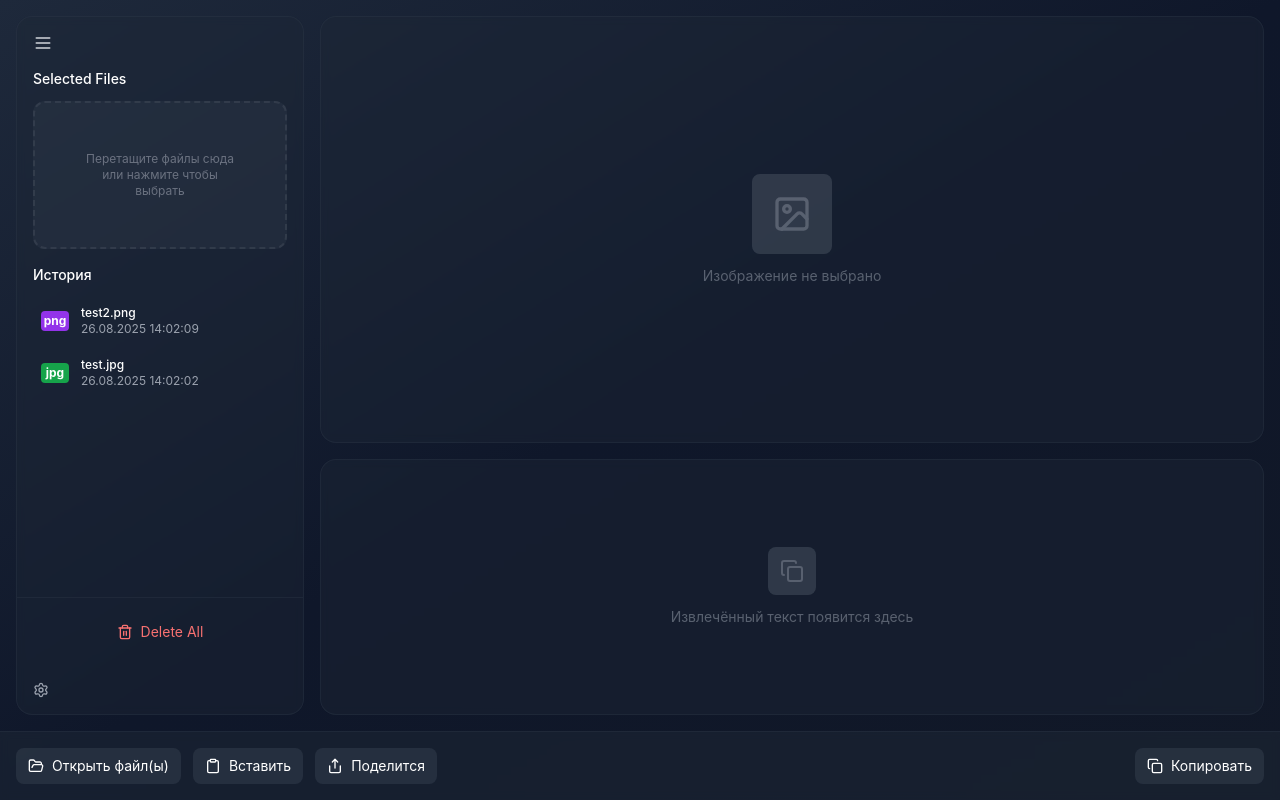
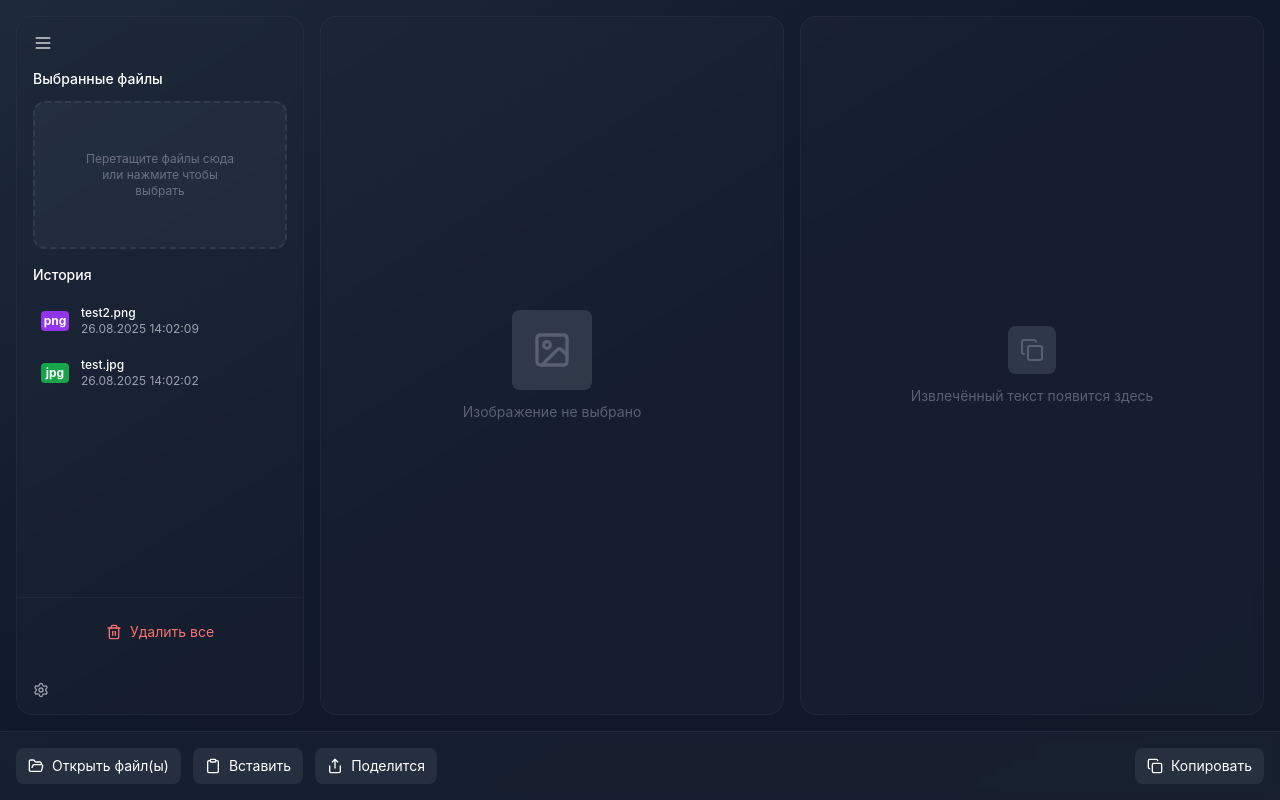
Before and after one commit to aleksgov/tns-reader-app, a React (Create React App) app: page / in a window 1280 px wide. Built offline with nearby package versions, Linux system fonts and the light colour scheme.

Commit message:
feat(menu): vertical

```diff
--- a/src/App.js
+++ b/src/App.js
@@ -51,7 +51,7 @@ export default function ImageToTextApp() {
 
               {/* Выбранные файлы */}
               <div className="px-4 pb-4">
-                <h3 className="text-white font-medium text-sm mb-3">Selected Files</h3>
+                <h3 className="text-white font-medium text-sm mb-3">Выбранные файлы</h3>
                 <div className="bg-gray-700/30 rounded-xl p-8 border-2 border-dashed border-gray-600/40 text-center">
                   <input
                       type="file"
@@ -107,7 +107,7 @@ export default function ImageToTextApp() {
                     className="flex items-center justify-center w-full p-2 text-red-400 hover:text-red-300 hover:bg-red-900/20 rounded-lg transition-colors text-sm"
                 >
                   <Trash2 className="w-4 h-4 mr-2" />
-                  Delete All
+                  Удалить все
                 </button>
               </div>
 
@@ -117,11 +117,9 @@ export default function ImageToTextApp() {
               </div>
             </div>
 
-            {/* Правая область */}
-            <div className="flex-1 flex flex-col gap-4">
-              {/* Правая область для изображения */}
-              <div className="flex-1 bg-gray-800/40 backdrop-blur-sm rounded-2xl border border-gray-700/30 flex flex-col">
-                <div className="flex-1 flex items-center justify-center p-6">
+            {/* Область для изображения */}
+            <div className="flex-1 flex flex-row gap-4">
+                <div className="flex-1 bg-gray-800/40 backdrop-blur-sm rounded-2xl border border-gray-700/30 flex items-center justify-center p-6">
                     {selectedImage ? (
                         <img
                             src={selectedImage}
@@ -137,15 +135,12 @@ export default function ImageToTextApp() {
                         </div>
                     )}
                 </div>
-              </div>
 
-              {/* Нижняя область для вывода текста */}
-              <div className="h-64 bg-gray-800/40 backdrop-blur-sm rounded-2xl border border-gray-700/30 p-6">
+                {/* Область для текста */}
+                <div className="flex-1 bg-gray-800/40 backdrop-blur-sm rounded-2xl border border-gray-700/30 p-6 overflow-auto">
                     {extractedText ? (
-                    <div className="h-full">
-                      <div className="text-gray-200 text-sm leading-relaxed whitespace-pre-wrap overflow-auto h-full">
+                        <div className="text-gray-200 text-sm leading-relaxed whitespace-pre-wrap">
                             {extractedText}
-                      </div>
                         </div>
                     ) : (
                         <div className="flex items-center justify-center h-full text-center opacity-50">
```
Lines whose indentation alone changed are shown as unchanged.
